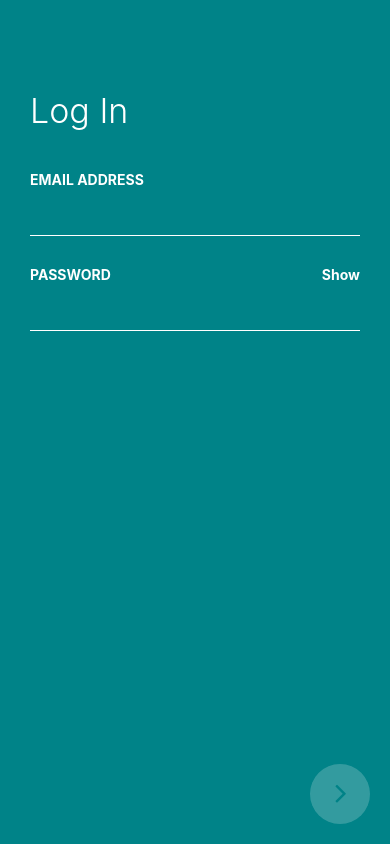
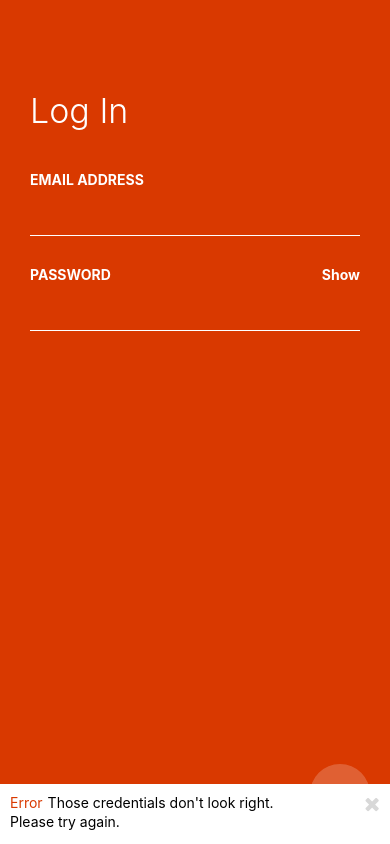
Before and after one commit to huzaifahsulaiman/airbnb-app-ui, a React Native app: screen / in a window 390 px wide. Built offline with nearby package versions, Linux system fonts and the light colour scheme.

Commit message:
Error Notification and background change colour

```diff
--- /dev/null
+++ b/src/components/Notification.js
@@ -0,0 +1,106 @@
+import React, { Component } from 'react';
+import { PropTypes } from 'prop-types';
+import Icon from 'react-native-vector-icons/FontAwesome';
+
+import {
+  View,
+  Text,
+  TouchableOpacity,
+  StyleSheet,
+  Easing,
+  Animated,
+} from 'react-native';
+import colors from '../styles/colors';
+
+export default class Notification extends Component {
+  constructor(props) {
+  	super(props);
+  	this.state = {
+      positionValue: new Animated.Value(-60),
+  	};
+  	this.closeNotification = this.closeNotification.bind(this);
+  	this.animateNotification = this.animateNotification.bind(this);
+  }
+
+  animateNotification(value) {
+  	const { positionValue } = this.state;
+    Animated.timing(
+      positionValue,
+      {
+        toValue: value,
+        duration: 300,
+        velocity: 3,
+        tension: 2,
+        friction: 8,
+        easing: Easing.easeOutBack,
+      }
+    ).start();
+  }
+
+  closeNotification() {
+    this.props.handleCloseNotification();
+  }
+
+  render() {
+  	const { type, firstLine, secondLine, showNotification } = this.props;
+    showNotification ? this.animateNotification(0) : this.animateNotification(-60);
+  	const { positionValue } = this.state;
+  	return (
+      <Animated.View style={[{marginBottom: positionValue}, styles.wrapper]}>
+      {/* <Animated.View style={styles.wrapper}> */}
+  	    <View style={styles.notificationContent}>
+  	      <Text style={styles.errorText}>{type}</Text>
+  	      <Text style={styles.errorMessage}>{firstLine}</Text>
+  	      <Text style={styles.errorMessage}>{secondLine}</Text>
+        </View>
+         <TouchableOpacity
+  	      style={styles.closeButton}
+  	      onPress={this.closeNotification}
+  	    >
+  	      <Icon
+  	        name="times"
+  	        size={20}
+  	        color={colors.lightGray}
+  	      />
+  	    </TouchableOpacity>
+  	 </Animated.View>
+  	);
+  }
+}
+
+Notification.propTypes = {
+  showNotification: PropTypes.bool.isRequired,
+  type: PropTypes.string.isRequired,
+  firstLine: PropTypes.string,
+  secondLine: PropTypes.string,
+  handleCloseNotification: PropTypes.func,
+};
+
+const styles = StyleSheet.create({
+  wrapper: {
+    backgroundColor: colors.white,
+    height: 60,
+    //width: '100%',
+    padding: 10,
+  },
+  notificationContent: {
+    flexDirection: 'row',
+    flexWrap: 'wrap',
+    alignItems: 'flex-start',
+  },
+  errorText: {
+    color: colors.darkOrange,
+    marginRight: 5,
+    fontSize: 14,
+    marginBottom: 2,
+  },
+  errorMessage: {
+    marginBottom: 2,
+    fontSize: 14,
+  },
+  closeButton: {
+    position: 'absolute',
+    right: 10,
+    top: 10,
+  },
+});
--- a/src/screens/LogIn.js
+++ b/src/screens/LogIn.js
@@ -15,7 +15,7 @@
 // import { transparentHeaderStyle } from '../styles/navigation';
 import InputField from '../components/form/InputField';
 import NextArrowButton from '../components/buttons/NextArrowButton';
-// import Notification from '../components/Notification';
+import Notification from '../components/Notification';
 // import Loader from '../components/Loader';
 
 class LogIn extends Component {
@@ -25,22 +25,22 @@
 //     headerTintColor: colors.white,
 //   });
 
-//   constructor(props) {
-//     super(props);
-//     this.state = {
-//       formValid: true,
-//       validEmail: false,
-//       emailAddress: '',
-//       password: '',
-//       validPassword: false,
-//       loadingVisible: false,
-//     }
-//     this.handleCloseNotification = this.handleCloseNotification.bind(this);
+  constructor(props) {
+    super(props);
+    this.state = {
+      formValid: false,
+      // validEmail: false,
+      // emailAddress: '',
+      // password: '',
+      // validPassword: false,
+      // loadingVisible: false,
+    }
+    this.handleCloseNotification = this.handleCloseNotification.bind(this);
 //     this.handleEmailChange = this.handleEmailChange.bind(this);
 //     this.handleNextButton = this.handleNextButton.bind(this);
 //     this.handlePasswordChange = this.handlePasswordChange.bind(this);
 //     this.toggleNextButtonState = this.toggleNextButtonState.bind(this);
-//   }
+  }
 
   handleNextButton() {
   	// this.setState({ loadingVisible: true });
@@ -56,9 +56,10 @@
     alert('Next button pressed');
   }
 
-//   handleCloseNotification() {
-//     this.setState({ formValid: true });
-//   }
+  handleCloseNotification() {
+    this.setState({ formValid: true });
+    // alert('Close button pressed')
+  }
 
 //   handleEmailChange(email) {
 //     const emailCheckRegex = /^(([^<>()\[\]\\.,;:\s@"]+(\.[^<>()\[\]\\.,;:\s@"]+)*)|(".+"))@((\[[0-9]{1,3}\.[0-9]{1,3}\.[0-9]{1,3}\.[0-9]{1,3}])|(([a-zA-Z\-0-9]+\.)+[a-zA-Z]{2,}))$/;
@@ -97,14 +98,15 @@
   }
 
   render() {
-  	// const { formValid, loadingVisible, validEmail, validPassword } = this.state;
-  	// const showNotification = formValid ? false : true;
-  	// const background = formValid ? colors.green01 : colors.darkOrange;
+    // const { formValid, loadingVisible, validEmail, validPassword } = this.state;
+    const { formValid } = this.state;
+  	const showNotification = formValid ? false : true;
+  	const background = formValid ? colors.green01 : colors.darkOrange;
   	// const notificationMarginTop = showNotification ? 10 : 0;
     return (
       <KeyboardAvoidingView
-        // style={[{backgroundColor: background}, styles.wrapper]}
-        style={styles.wrapper}
+        style={[{backgroundColor: background}, styles.wrapper]}
+        // style={styles.wrapper}
         behavior="padding" //making button not hidden under keyboard
        >
         <View style={styles.scrollViewWrapper}>
@@ -138,7 +140,8 @@
             handleNextButton={this.handleNextButton}
             disabled={this.toggleNextButtonState()}
           />
-          {/* <View style={[styles.notificationWrapper, {marginTop: notificationMarginTop}]}>
+          {/* <View style={[styles.notificationWrapper, {marginTop: notificationMarginTop}]}> */}
+          <View style={styles.notificationWrapper}>
             <Notification
               showNotification={showNotification}
               handleCloseNotification={this.handleCloseNotification}
@@ -146,7 +149,7 @@
               firstLine="Those credentials don't look right."
               secondLine="Please try again."
             />
-          </View> */}
+          </View>
         </View>
         {/* <Loader
           modalVisible={loadingVisible}
@@ -161,7 +164,7 @@
   wrapper: {
     display: 'flex',
     flex: 1,
-    backgroundColor: colors.green01
+    // backgroundColor: colors.green01
   },
   scrollViewWrapper: {
     marginTop: 70,
```
